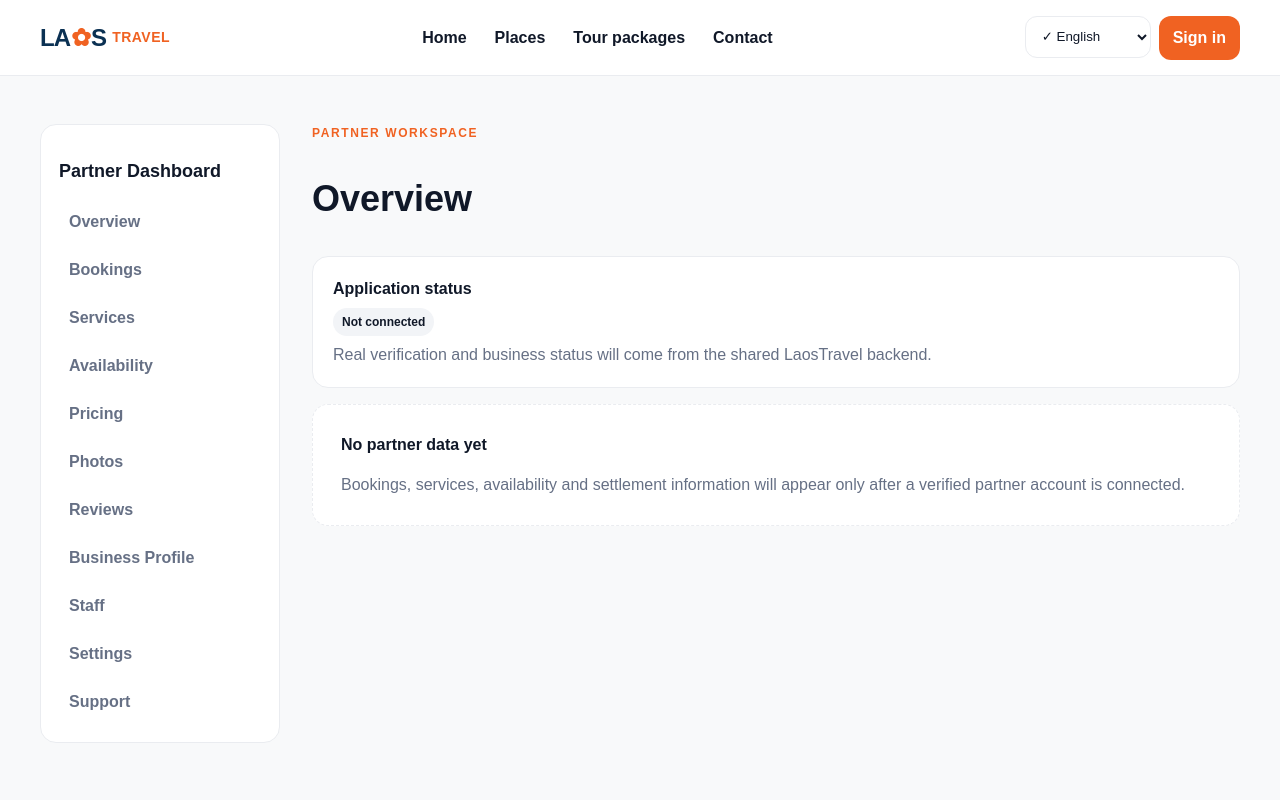
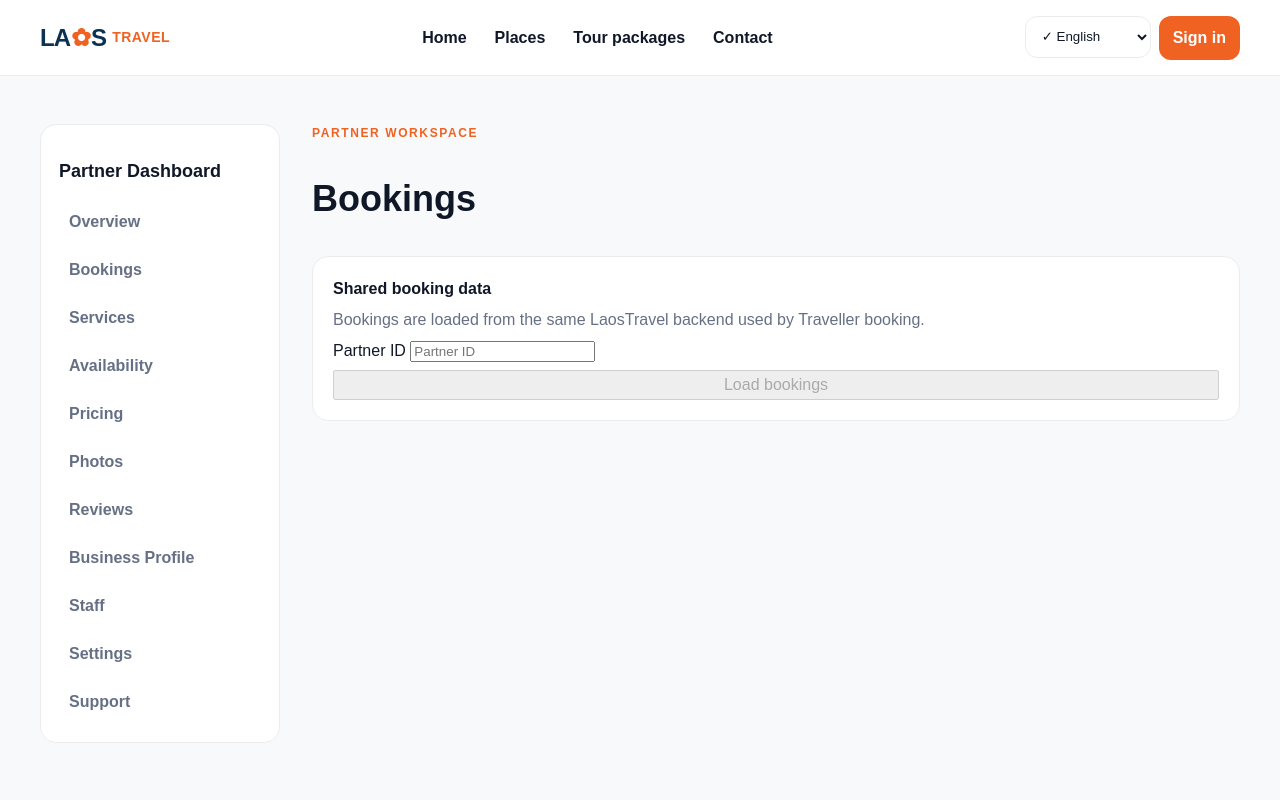
Before and after one commit to bkwildprotect-commits/laostravel-web, a Next.js app: page /en/partner/dashboard in a window 1280 px wide. Shown: the top 800 px of the page. Built offline with nearby package versions, Linux system fonts and the light colour scheme.

Commit message:
feat: connect partner dashboard to shared booking API

```diff
--- a/src/components/PartnerDashboard.tsx
+++ b/src/components/PartnerDashboard.tsx
@@ -1,2 +1,9 @@
+"use client";
+import {useState} from "react";
 const modules=["Overview","Bookings","Services","Availability","Pricing","Photos","Reviews","Business Profile","Staff","Settings","Support"];
-export function PartnerDashboard(){return <div className="partnerDashboard"><aside><h2>Partner Dashboard</h2><nav>{modules.map(m=><button key={m}>{m}</button>)}</nav></aside><section><p className="eyebrow">PARTNER WORKSPACE</p><h1>Overview</h1><div className="statusCard"><strong>Application status</strong><span>Not connected</span><p>Real verification and business status will come from the shared LaosTravel backend.</p></div><div className="emptyState"><strong>No partner data yet</strong><p>Bookings, services, availability and settlement information will appear only after a verified partner account is connected.</p></div></section></div>}
+type Booking={bookingId:string;bookingRef:string;status:string;paymentStatus:string;createdAt:string;serviceId:string;quantity:number;currency:string;customerTotal:string;commercialPath:"TRIAL_FREE"|"COMMISSIONABLE"};
+export function PartnerDashboard(){
+ const [partnerId,setPartnerId]=useState("");const [bookings,setBookings]=useState<Booking[]>([]);const [state,setState]=useState<"idle"|"loading"|"ready"|"error">("idle");
+ async function loadBookings(){if(!partnerId.trim())return;setState("loading");try{const res=await fetch(`/api/v1/partners/${encodeURIComponent(partnerId.trim())}/bookings`,{credentials:"same-origin"});const body=await res.json();if(!res.ok||body.error)throw new Error(body.error?.code??"LOAD_FAILED");setBookings(body.data??[]);setState("ready")}catch{setBookings([]);setState("error")}}
+ return <div className="partnerDashboard"><aside><h2>Partner Dashboard</h2><nav>{modules.map(m=><button key={m}>{m}</button>)}</nav></aside><section><p className="eyebrow">PARTNER WORKSPACE</p><h1>Bookings</h1><div className="statusCard"><strong>Shared booking data</strong><p>Bookings are loaded from the same LaosTravel backend used by Traveller booking.</p><label>Partner ID <input value={partnerId} onChange={e=>setPartnerId(e.target.value)} placeholder="Partner ID"/></label><button onClick={loadBookings} disabled={!partnerId.trim()||state==="loading"}>{state==="loading"?"Loading…":"Load bookings"}</button></div>{state==="error"&&<div className="emptyState"><strong>Bookings unavailable</strong><p>Please sign in with an authorized partner account and try again.</p></div>}{state==="ready"&&bookings.length===0&&<div className="emptyState"><strong>No bookings yet</strong><p>New bookings will appear here from the shared LaosTravel booking system.</p></div>}{bookings.map(b=><article className="statusCard" key={b.bookingId}><strong>{b.bookingRef}</strong><p>{b.status} · {b.paymentStatus}</p><p>{b.quantity} × service {b.serviceId}</p><p>{b.currency} {b.customerTotal} · {b.commercialPath}</p></article>)}</section></div>
+}
```
